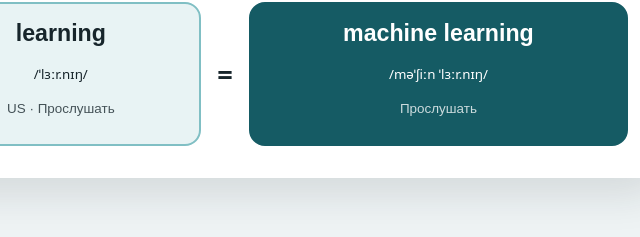
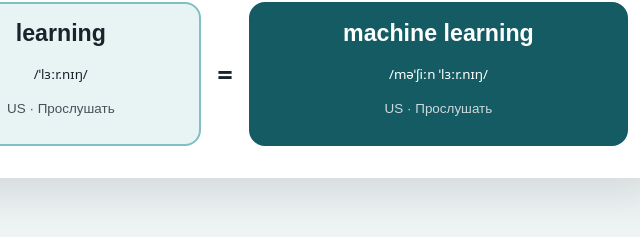
Before and after one commit to mariapatsan/pronunciation-glossary, a plain HTML site: page index.html in a window 1280 px wide. Shown: the part 890-1127 px from the top of the page, 530-1170 px from the left. Drawn offline with Linux system fonts and the light colour scheme.

Commit message:
Update index.html

```diff
--- a/index.html
+++ b/index.html
@@ -79,7 +79,7 @@
         <button class="term-button term-button--phrase" type="button" data-word="machine learning" data-lang="en-US" data-audio="audio/machine-learning-us.wav">
           <span class="term" lang="en">machine learning</span>
           <span class="ipa">/məˈʃiːn ˈlɜːr.nɪŋ/</span>
-          <span class="hint">Прослушать</span>
+          <span class="hint">US · Прослушать</span>
         </button>
       </div>
     </section>
```
